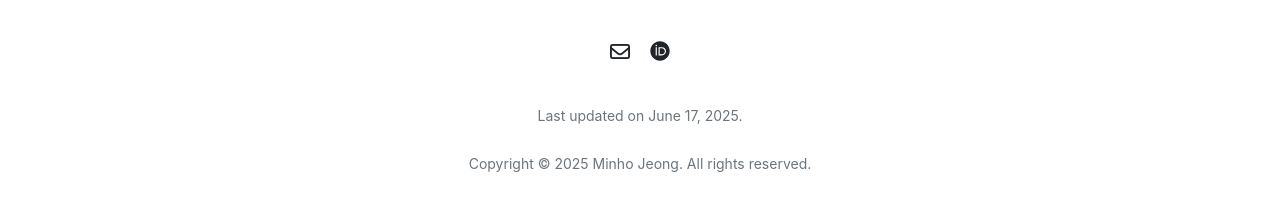
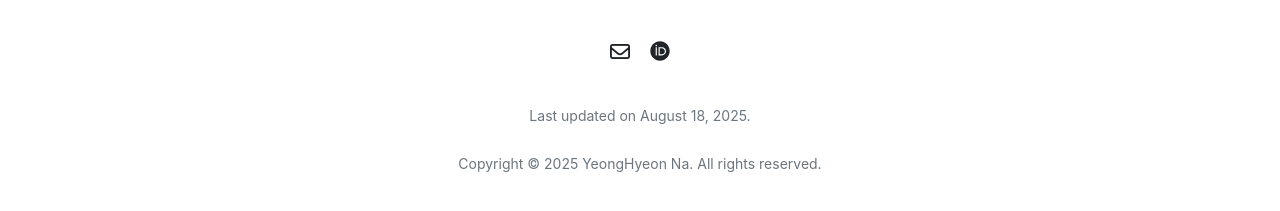
Before and after one commit to ynghyn-na/ynghyn-na.github.io, a Jekyll site: the page built from index.md, in a window 1280 px wide. Shown: the part 625-836 px from the top of the page. Built offline with Jekyll 4.4.1, drawn with Linux system fonts in a browser that asks for light colours.

Commit message:
Update footer.html

```diff
--- a/_includes/footer.html
+++ b/_includes/footer.html
@@ -30,10 +30,10 @@
   <div class="footer">
     <div class="pt-4 my-4 text-muted border-top">
       <ul class="footer-list">
-        <li class="footer-list-item"><a href="mailto:mjeong&#64;kaist&#46;ac&#46;kr" class="fs-5"><i class="fa-regular fa-envelope"></i></a></li>
-        <li class="footer-list-item"><a href="https://orcid&#46;org/0009-0000-6873-5271" class="fs-5"><i class="fab fa-orcid"></i></a></li>
+        <li class="footer-list-item"><a href="mailto:epoch1026&#64;kaist&#46;ac&#46;kr" class="fs-5"><i class="fa-regular fa-envelope"></i></a></li>
+        <li class="footer-list-item"><a href="www&#46;linkedin&#46;com/in/ynghyn-na" class="fs-5"><i class="fab fa-orcid"></i></a></li>
       </ul>
-      <p><small>Last updated on June 17, 2025.<br><br>Copyright &copy; <script>document.write(new Date().getFullYear());</script> Minho Jeong. All rights reserved.</small></p>
+      <p><small>Last updated on August 18, 2025.<br><br>Copyright &copy; <script>document.write(new Date().getFullYear());</script> YeongHyeon Na. All rights reserved.</small></p>
     </div>
   </div>
 </body>
```
